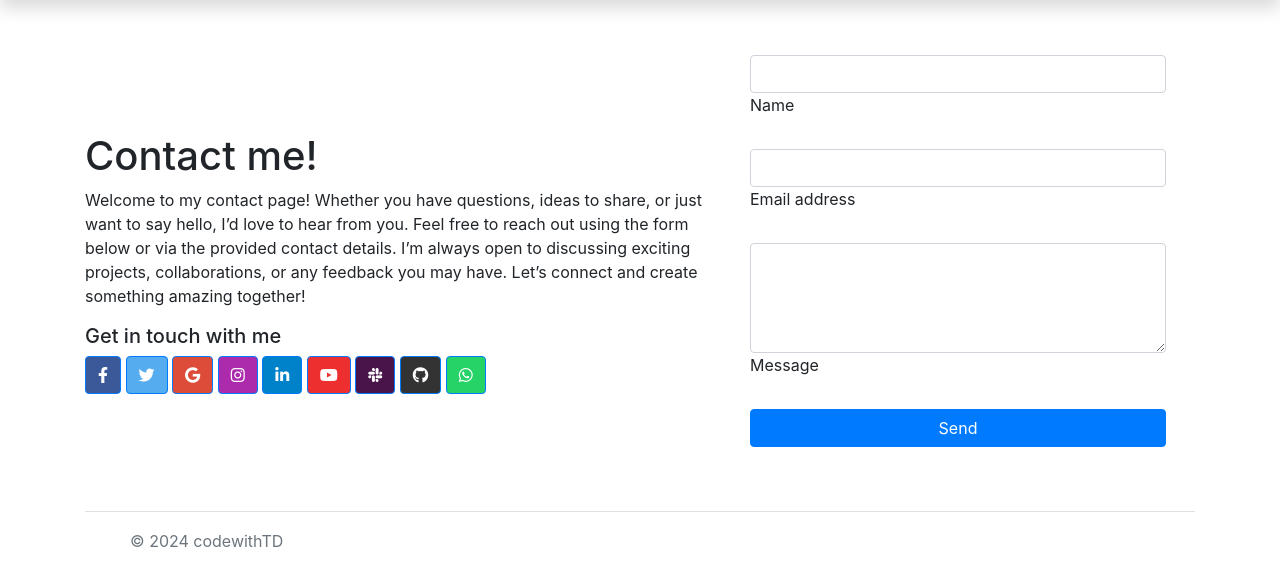
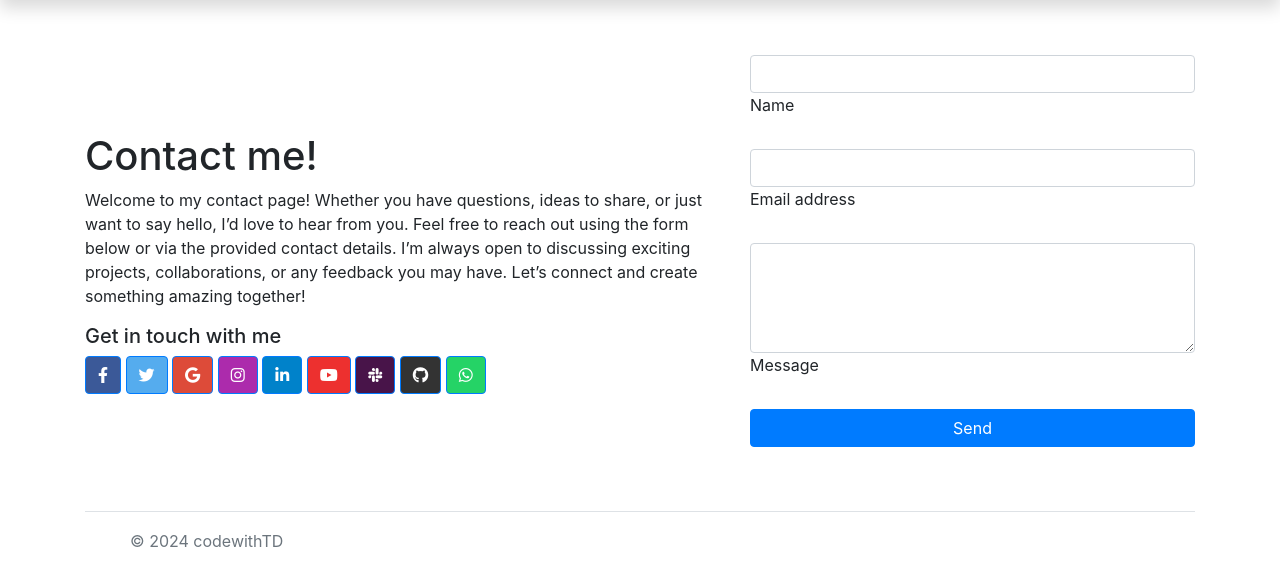
Before and after one commit to dhargyalla/render-flask-deployment, a Flask app: page /contact in a window 1280 px wide. Shown: the part 89-675 px from the top of the page. Run offline with Flask 2, Linux system fonts and the light colour scheme; some libraries are stand-ins or nearby versions.

Commit message:
fresh commit

```diff
--- a/templates/contact.html
+++ b/templates/contact.html
@@ -4,14 +4,12 @@
 
 {% block content %}
 
-
-
 <section class="pt-5 pt-md-11 py-3 pt-5">
   <div class="container pt-5">
     <div class="row gx-4 gx-lg-5 mt-5 align-items-center">
       <div class="col-12 col-md-5 order-md-2">
         <!-- Form -->
-        <form style="width: 26rem;" action="/contact" method="POST">
+        <form style="width: w-100;" action="/contact" method="POST">
           <!-- Name input -->
           <div data-mdb-input-init class="form-outline mb-4">
             <input type="text" id="form4Example1" name="name" class="form-control" required />
```
